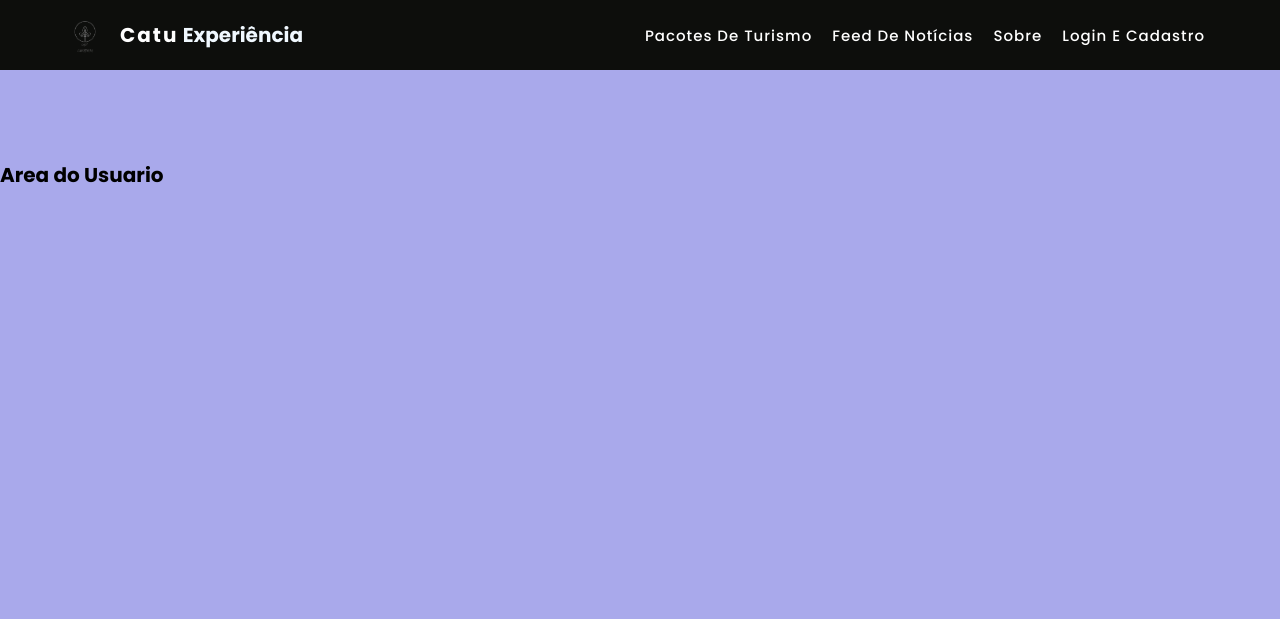
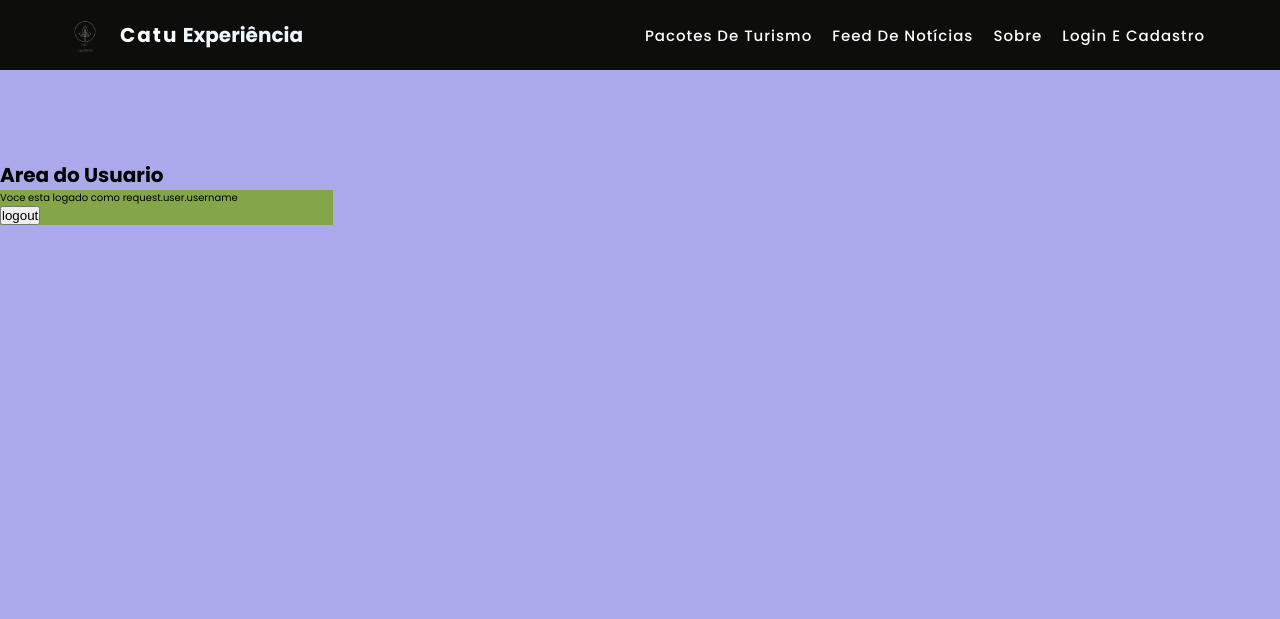
Before and after one commit to josemaria1998/Katu_experiencia, a Django app: template ambientekatu/projectkatu/usuarios/templates/pages/area_usuario_view.html in a window 1280 px wide. Shown: the top 619 px of the page. Run offline with Django 4.2, Linux system fonts and the light colour scheme; the template is opened without the code that fills it, so the values that code supplies are empty.

Commit message:
alterei login_view

```diff
--- a/ambientekatu/projectkatu/katu/static/css/forms.css
+++ b/ambientekatu/projectkatu/katu/static/css/forms.css
@@ -37,3 +37,9 @@
   color: green;
   font-weight: bold;
 }
+
+.menu-area-usuario{
+  width: 26%;
+  background-color: #84a648;
+  float: left;
+}
--- a/ambientekatu/projectkatu/usuarios/templates/pages/area_usuario_view.html
+++ b/ambientekatu/projectkatu/usuarios/templates/pages/area_usuario_view.html
@@ -7,6 +7,27 @@
     <div class="div_titulo-form">
         <h1> Area do Usuario </h1>
 
+
+        {% if messages %}
+            {% for message in messages %}
+                <div class= "div_sucess">
+                    {{ message }}
+                </div>
+            {% endfor %}
+        {% endif %}
+
+        <div class="menu-area-usuario">
+            <div>
+                Voce esta logado como {{ 'request.user.username '}}
+            </div>
+            <div>
+                <form action="{% url 'usuarios:acess' %}" method="post">
+                    {% csrf_token %}
+
+                    <button type="submit">logout</button>
+                </form>
+        </div>
+        </div>
     </div>
 </div>
 
--- a/ambientekatu/projectkatu/usuarios/urls.py
+++ b/ambientekatu/projectkatu/usuarios/urls.py
@@ -9,6 +9,6 @@ urlpatterns = [
     path('register/create', register_create, name = 'create'),
     path("login/", login_view, name = 'login'),
     path("login/acess", login_acess, name = 'acess'),
-    #path("login/logout", register_create, name = 'logout'),
+    path("login/logout", logout_view, name = 'logout'),
     path("area_usuario", area_usuario_view, name = 'area_usuario'),
 ]
```
Also changed, not shown: ambientekatu/projectkatu/usuarios/views.py (+12 -2 lines).
